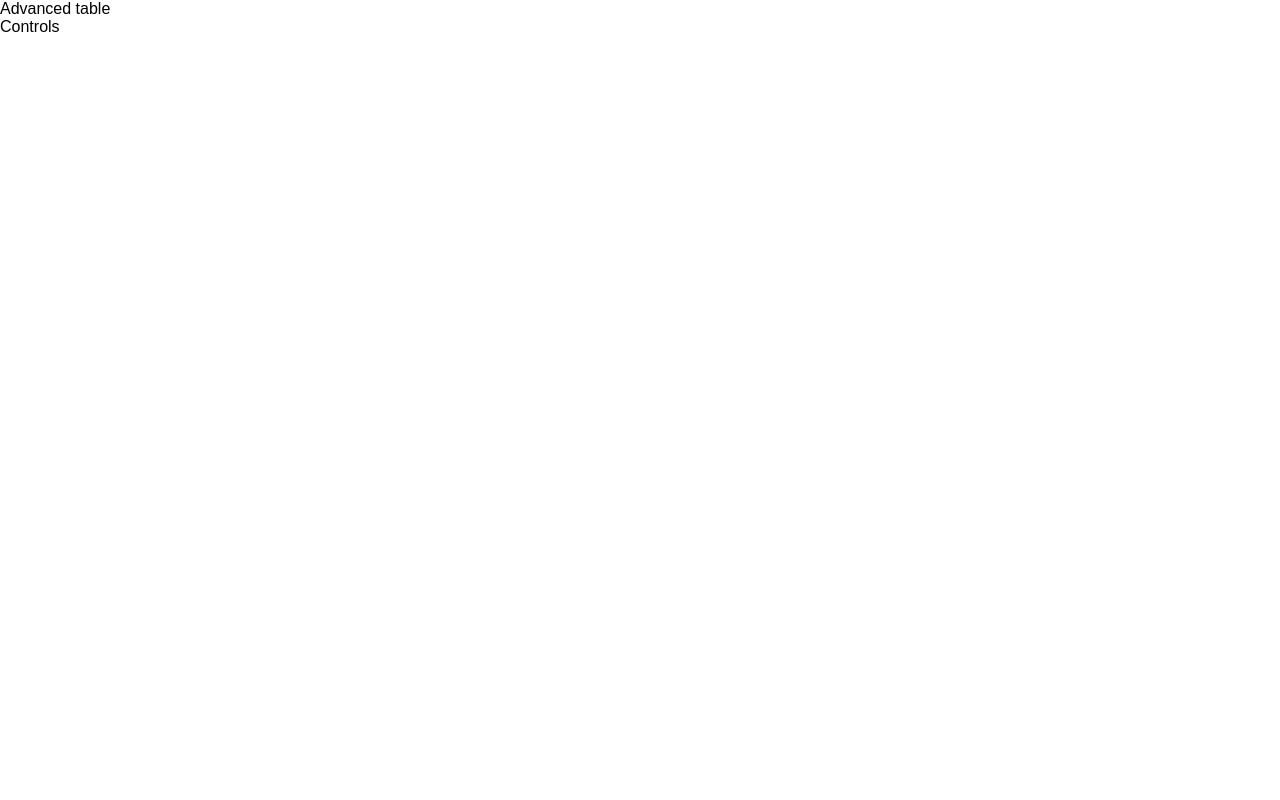
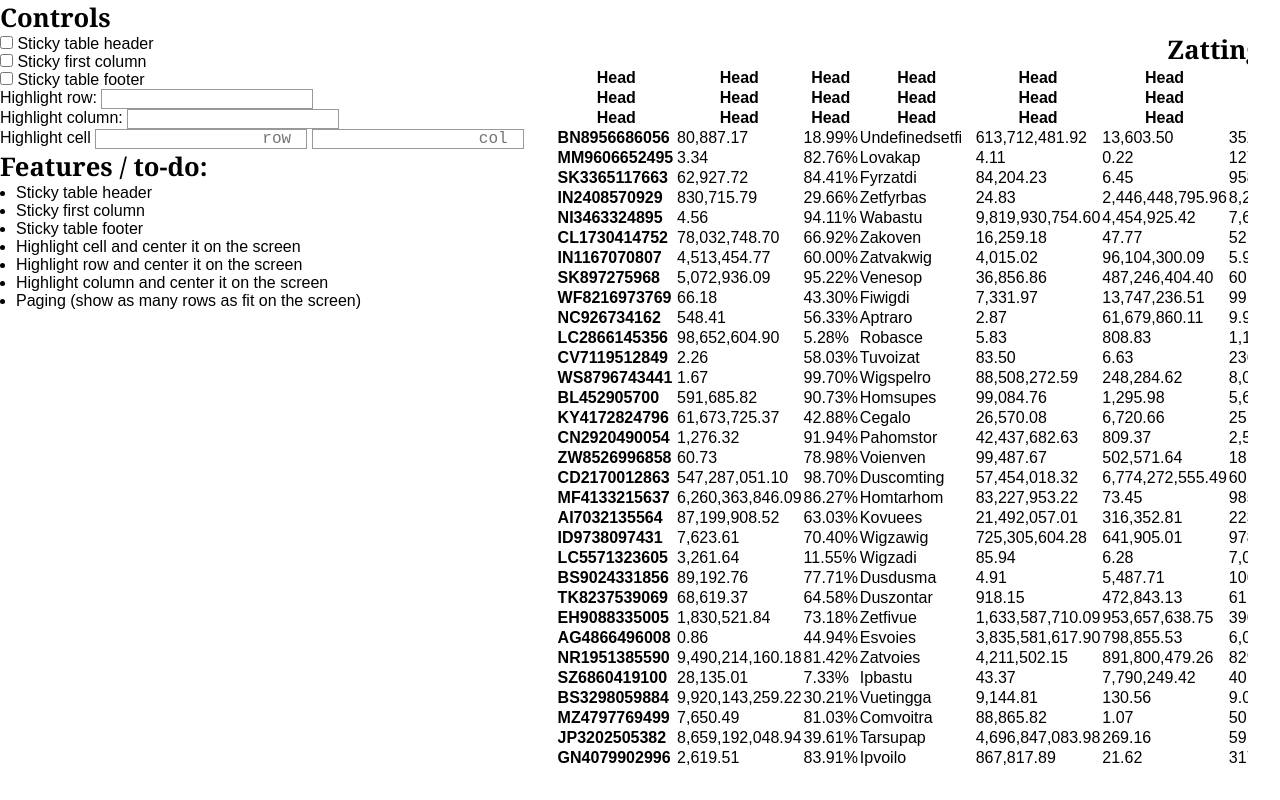
Before and after one commit to ruudrenssen/holy-table, a plain HTML site: page index.html in a window 1280 px wide. Drawn offline with Linux system fonts and the light colour scheme.

Commit message:
generate table

```diff
--- a/index.html
+++ b/index.html
@@ -8,12 +8,49 @@
     <link rel='stylesheet' type='text/css' media='screen' href='./styles/main.css'>
 </head>
 <body>
-    <main>
-        <h1>Advanced table</h1>
-    </main>
     <aside>
         <h2>Controls</h2>
+        <form>
+            <label>
+                <input type="checkbox">
+                Sticky table header
+            </label>
+
+            <label>
+                <input type="checkbox">
+                Sticky first column
+            </label>
+
+            <label>
+                <input type="checkbox">
+                Sticky table footer
+            </label>
+
+            <label>
+                Highlight row: <input type="number">
+            </label>
+
+            <label>
+                Highlight column: <input type="number">
+            </label>
+
+            <label>
+                Highlight cell <input type="number" placeholder="row"> <input type="number" placeholder="col">
+            </label>
+        </form>
+        <h2>Features / to-do:</h2>
+        <ul>
+            <li>Sticky table header</li>
+            <li>Sticky first column</li>
+            <li>Sticky table footer</li>
+            <li>Highlight cell and center it on the screen</li>
+            <li>Highlight row and center it on the screen</li>
+            <li>Highlight column and center it on the screen</li>
+            <li>Paging (show as many rows as fit on the screen)</li>
+        </ul>
     </aside>
+    <main>
+    </main>
     <script type="module" src='./js/main.mjs'></script>
 </body>
 </html>
--- a/js/factory.mjs
+++ b/js/factory.mjs
@@ -15,8 +15,13 @@ function generateElement(elementName, classList, content) {
 function randomDouble(digits = 10) {
 	let value = Math.random();
 	let digitCount = Math.trunc(Math.random() * digits) + 1;
+	return new Intl.NumberFormat(undefined, {minimumFractionDigits: 2, maximumFractionDigits: 2}).format(value * Math.pow(10, digitCount));
+}
 
-	return (value * Math.pow(10, digitCount)).toLocaleString(undefined, {minimumFractionDigits: 2, maximumFractionDigits: 2});
+function randomPercentage() {
+	let value = Math.random();
+	let digitCount = 2;
+	return `${(new Intl.NumberFormat(undefined, {minimumFractionDigits: 2, maximumFractionDigits: 2}).format(value * Math.pow(10, digitCount)))}%`;
 }
 
 function randomIsin() {
@@ -28,8 +33,57 @@ function randomIsin() {
 	return `${isinCountry}${isinNumber}`;
 }
 
+function randomString(length = 3) {
+	let value = '';
+	const syllables = ['plu', 'ko', 'ven', 'dus', 'di', 'ma', 'za', 'fi', 'vak', 'op', 'tra', 'es', 'en', 'zat', 'ven', 'ro', 'tar', 'lo', 'wig', 'tu', 'sup', 'ip', 'ga', 'zon', 'fyr', 'ap', 'zet', 'pa', 'wa', 'com', 'ny', 'set', 'ting', 'stor', 'hom', 'voi', 'ce', 'pre', 'vue', 'bas', 'spel', 'bas'];
+	while (length > 0) {
+		value += syllables[Math.round(Math.random() * syllables.length)]
+		length--;
+	}
+	return value.charAt(0).toUpperCase() + value.slice(1);
+}
+
+function dummyTableData(rows = 5, columns = 3, headerRows = 1) {
+	const dataTypes = [randomIsin, randomDouble, randomPercentage, randomString, randomDouble, randomDouble, randomDouble, randomPercentage, randomString, randomDouble, randomDouble, randomDouble, randomPercentage, randomString, randomDouble, randomDouble, randomDouble, randomPercentage, randomString, randomDouble, randomDouble];
+	let caption = randomString();
+	let thead = new Array(headerRows);
+	let tfoot = new Array(columns);
+	let tbody = [new Array(rows)];
+
+	for (let rowIndex = 0; rowIndex < headerRows; rowIndex++) {
+		let row = new Array(columns);
+		for (let columnIndex = 0; columnIndex < columns; columnIndex++) {
+			row[columnIndex] = 'Head';
+		}
+		thead.push(row);
+	}
+
+
+	for (let columnIndex = 0; columnIndex < columns; columnIndex++) {
+		tfoot[columnIndex] = 'Foot';
+	}
+
+	for(let rowIndex = 0; rowIndex < rows; rowIndex++) {
+		let row = new Array(columns);
+		for (let columnIndex = 0; columnIndex < columns; columnIndex++) {
+			row[columnIndex] = dataTypes[columnIndex]();
+		}
+		tbody[rowIndex] = row;
+	}
+
+	return {
+		caption: caption,
+		thead: thead,
+		tfoot: tfoot,
+		tbody: tbody
+	}
+}
+
 export {
 	generateElement,
 	randomDouble,
-	randomIsin
+	randomIsin,
+	randomPercentage,
+	randomString,
+	dummyTableData
 };
--- a/js/main.mjs
+++ b/js/main.mjs
@@ -1,4 +1,4 @@
 import Table from './table.mjs';
 
-let table = new Table();
-document.body.appendChild(table.element);
+let dummyTable = new Table();
+document.querySelector('main').appendChild(dummyTable.element);
--- a/js/table.mjs
+++ b/js/table.mjs
@@ -1,27 +1,74 @@
 import { generateElement } from './factory.mjs';
-import { randomDouble } from './factory.mjs';
-import { randomIsin } from './factory.mjs';
+import { dummyTableData } from './factory.mjs';
 
 class Table {
 	constructor() {
 		const tableEl = generateElement('table', ['advanced-table']);
-		const theadEl = generateElement('thead');
-		const tfootEl = generateElement('tfoot');
-		const tbodyEl = generateElement('tbody');
-
-		tableEl.appendChild(theadEl);
-		tableEl.appendChild(tfootEl);
-		tableEl.appendChild(tbodyEl);
-
 		this._element = tableEl;
-
-		console.log(randomDouble());
-		console.log(randomIsin());
+		this.populate(dummyTableData(100,12,3));
 	}
 
 	get element () {
 		return this._element;
 	}
+
+	populate (data) {
+		this._element.innerHTML = "";
+
+		let caption = null;
+		let thead = null;
+		let tfoot = null;
+		let tbody = null;
+
+		if(data.caption) {
+			caption = generateElement('caption', undefined, data.caption);
+		}
+
+		if(data.thead) {
+			console.log(data.thead);
+			thead = generateElement('thead');
+			data.thead.forEach((row, index) => {
+				const tr = generateElement('tr');
+				row.forEach((cell, index) => {
+					const th = generateElement('th', undefined, cell);
+					tr.appendChild(th);
+				});
+				thead.appendChild(tr);
+			})
+		}
+
+		if(data.tfoot) {
+			tfoot = generateElement('tfoot');
+			data.tfoot.forEach(cell => {
+				const td = generateElement('td', undefined, cell);
+				tfoot.appendChild(td);
+			})
+		}
+
+		if(data.tbody.length) {
+			tbody = generateElement('tbody');
+			data.tbody.forEach(row => {
+				const tr = generateElement('tr');
+				row.forEach((cell, index) => {
+					let element;
+					if (index === 0) {
+						element = 'th';
+					} else {
+						element = 'td';
+					}
+					const td = generateElement(element, undefined, cell);
+					tr.appendChild(td);
+				});
+				tbody.appendChild(tr);
+			});
+
+		}
+
+		this._element.appendChild(caption);
+		this._element.appendChild(thead);
+		this._element.appendChild(tfoot);
+		this._element.appendChild(tbody);
+	}
 }
 
 export default Table;
--- /dev/null
+++ b/styles/document.css
@@ -0,0 +1,43 @@
+html {
+	--base-size: 				1rem;
+	--font-heading: 			Georgia, 'Times New Roman', Times, serif;
+	--font-body: 				Arial, Helvetica, sans-serif;
+	--font-number: 				monospace;
+	--color-background:			#eee;
+	--color-foreground:			#333;
+	--color-muted:				#999;
+	--color-ix:					#e91051;
+
+	height: 100%;
+}
+
+body {
+	--font-size-base: var(--base-size);
+	--font-size-s: calc(var(--font-size-base) / 1.6);
+	--font-size-m: var(--font-size-base);
+	--font-size-l: calc(var(--font-size-base) * 1.6);
+	--font-size-xl: calc(var(--font-size-base) * 2.6);
+
+	font-size: var(--font-size-m);
+}
+
+h1, h2, h3, h4, h5, h6 {
+	font-family: var(--font-heading);
+	font-weight: bold;
+}
+
+h1 {
+	font-size: var(--font-size-xl);
+}
+
+h2 {
+	font-size: var(--font-size-l);
+}
+
+h3 {
+	font-size: var(--font-size-m);
+}
+
+h4, h5, h6 {
+	font-size: var(--font-size-s);
+}
--- /dev/null
+++ b/styles/form.css
@@ -0,0 +1,12 @@
+label {
+	display: block;
+}
+
+input {
+	border: 1px solid var(--color-muted);
+}
+
+input[type="number"] {
+	text-align: right;
+	font-family: var(--font-number);
+}
--- /dev/null
+++ b/styles/layout.css
@@ -0,0 +1,12 @@
+body {
+	display: grid;
+	height: 100%;
+	width: 100%;
+	grid-template-columns: max-content 1fr;
+	grid-template-rows: 1fr;
+}
+
+main {
+	overflow: auto;
+	margin: calc(var(--base-size) * 2);
+}
--- a/styles/main.css
+++ b/styles/main.css
@@ -1,3 +1,5 @@
 @import url('./reset.css');
-@import url('./typography.css');
+@import url('./document.css');
+@import url('./layout.css');
+@import url('./form.css');
 @import url('./table.css');
--- a/styles/reset.css
+++ b/styles/reset.css
@@ -6,8 +6,9 @@
 	line-height: inherit;
 	border: none;
 	outline: none;
+	font-family: sans-serif;
 }
 
-html {
-	font-family: sans-serif;
+li {
+	margin-left: var(--base-size);
 }
--- a/styles/table.css
+++ b/styles/table.css
@@ -0,0 +1,17 @@
+table {
+
+}
+
+caption {
+	font-size: var(--font-size-l);
+	font-weight: bold;
+	font-family: var(--font-heading);
+}
+
+th {
+	font-weight: bold;
+}
+
+tbody th {
+	text-align: left;
+}
```
Also changed, not shown: main.css (added), styles/typography.css (deleted).
